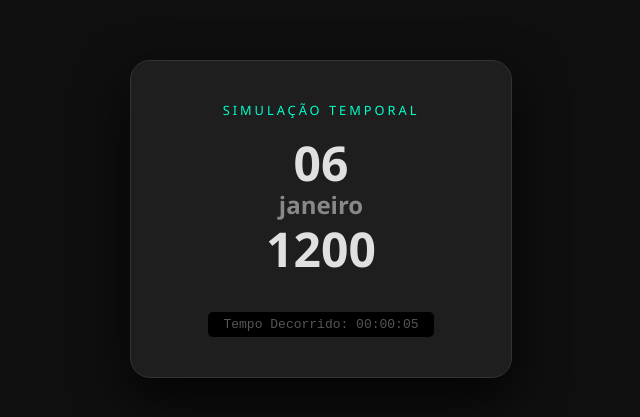
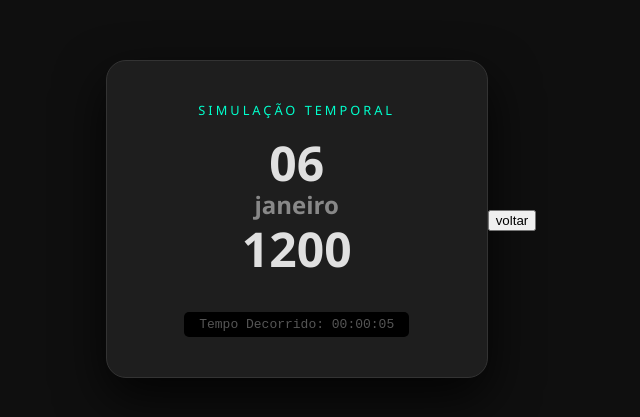
Before and after one commit to andreluizsaraivarocha-oss/Age-of-gl-ria, a plain HTML site: page 1200s.html in a window 1280 px wide. Shown: the part 181-598 px from the top of the page, without its empty margins (319-959 px from the left). Drawn offline with Linux system fonts and the light colour scheme.

Commit message:
Atualizar o 1200s.html

```diff
--- a/1200s.html
+++ b/1200s.html
@@ -41,7 +41,11 @@
     </div>
     <div id="cronometro">00:00:00</div>
 </div>
-
+ <a href="index.html" target="_blank" >
+  <button class="botao2" name="teste">
+   voltar
+  </button>
+</a>
 <script>
     // ==========================================
     // CONFIGURAÇÕES (ALTERE AQUI)
```
